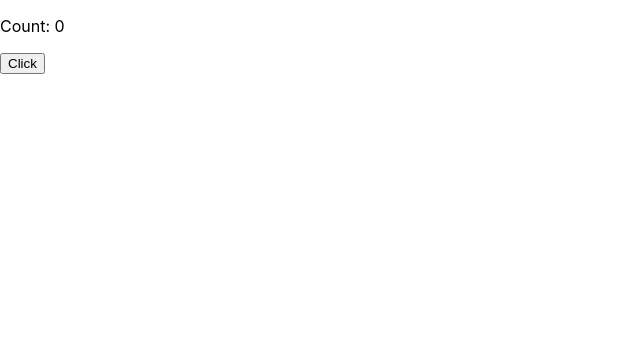
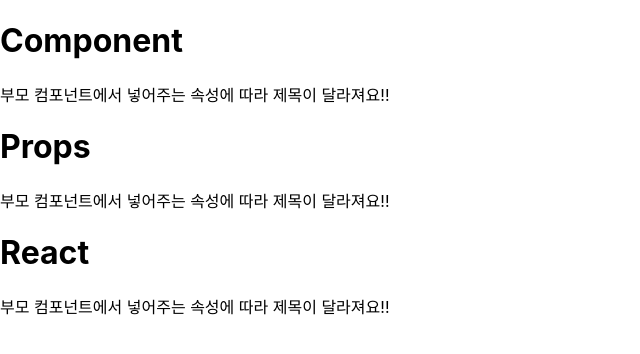
Before and after one commit to Hun3431/GDSC_React_Session, a React (Create React App) app: page / in a window 1280 px wide. Shown: the top 354 px of the page, without its empty margins (0-640 px from the left). Built offline with nearby package versions, Linux system fonts and the light colour scheme.

Commit message:
6. Props

```diff
--- a/src/App.js
+++ b/src/App.js
@@ -1,14 +1,18 @@
-import { useState } from "react";
-
 const App = () => {
-  const [count, setCount] = useState(0);
-  const click = () => {
-    setCount(count + 1);
-  };
   return (
     <div>
-      <p>Count: {count}</p>
-      <button onClick={click}>Click</button>
+      <MyComponent title="Component" />
+      <MyComponent title="Props" />
+      <MyComponent title="React" />
+    </div>
+  );
+};
+
+const MyComponent = (props) => {
+  return (
+    <div>
+      <h1>{props.title}</h1>
+      <div>부모 컴포넌트에서 넣어주는 속성에 따라 제목이 달라져요!!</div>
     </div>
   );
 };
```
